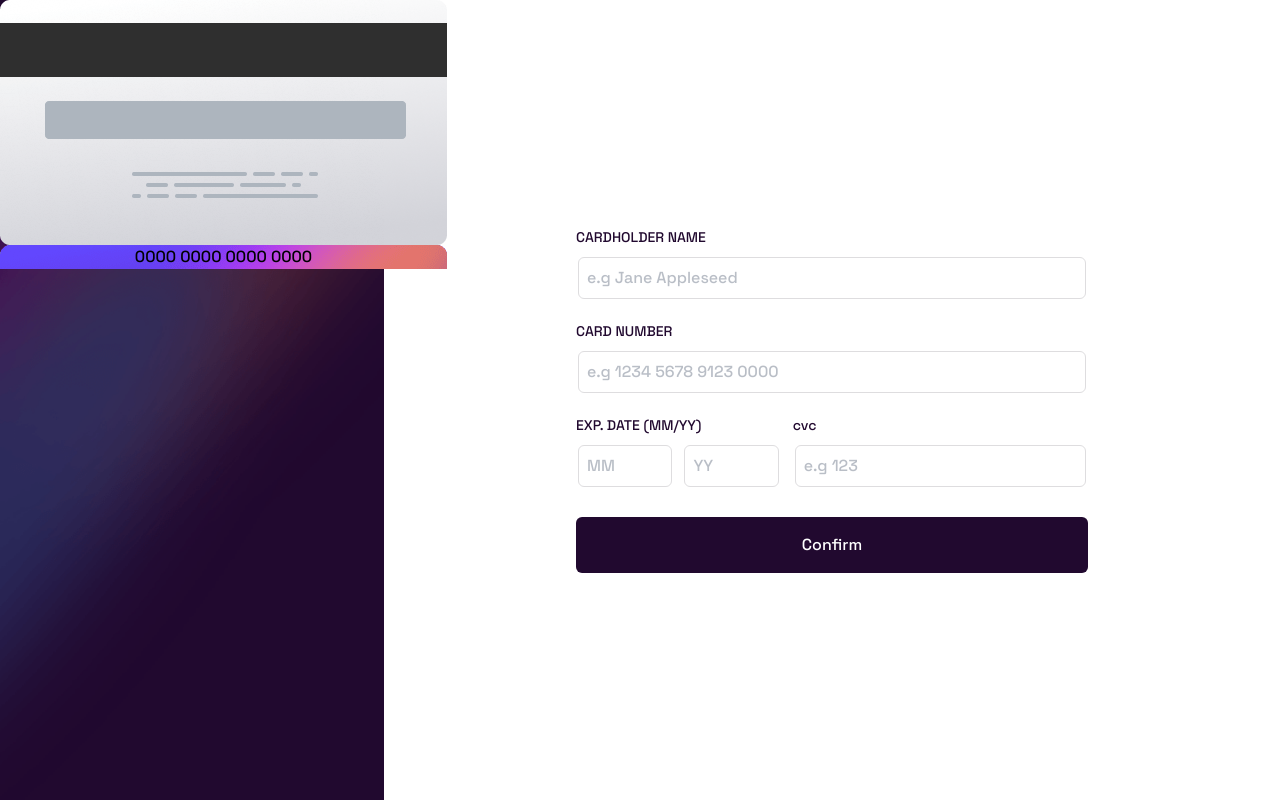
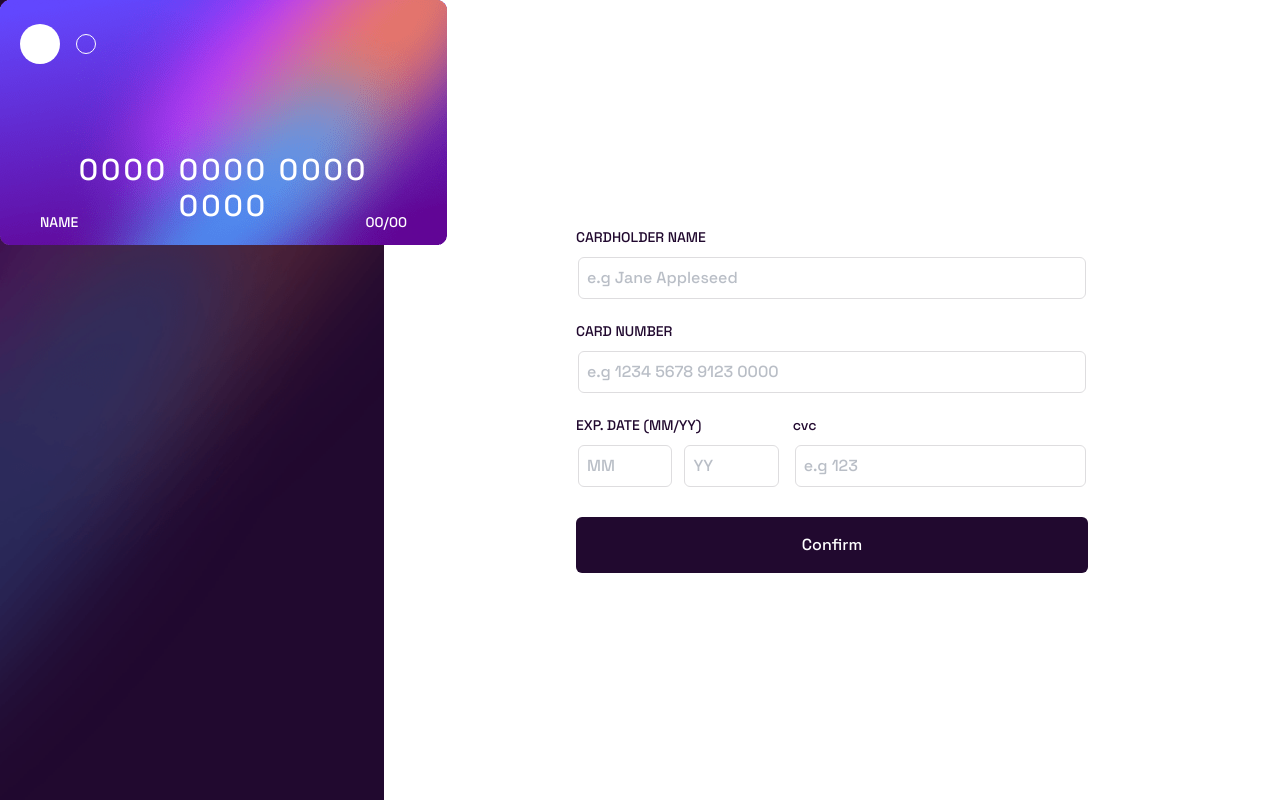
Before and after one commit to GuilhermeFigueira/interative-card-form, a React (Vite) app: page / in a window 1280 px wide. Built offline with nearby package versions, Linux system fonts and the light colour scheme.

Commit message:
frente cartão finalizado

```diff
--- a/src/App.tsx
+++ b/src/App.tsx
@@ -10,20 +10,34 @@ function App() {
 
 	return (
 		<div>
-			<div className="absolute">
+			<div className="absolute ">
 				<div>
-					<img src="/bg-card-back.png" alt="Back of the card" />
+					{/* <img src="/bg-card-back.png" alt="Back of the card" /> */}
 				</div>
-				<div className="z-10 bg-front_card flex flex-col items-center">
-					<div></div>
-					<div className="flex flex-col">
-						<div>0000 0000 0000 0000</div>
-						<div></div>
+				<div className="z-10 relative items-center w-[22rem] md:w-auto transition-all md:h-64 h-44 ">
+					<img
+						src="/bg-card-front.png"
+						alt=""
+						className=" bg-cover bg-no-repeat bg-center "
+					/>
+					<div className="absolute grid grid-rows-2 top-0 h-full w-full font-thin">
+						<div className="flex p-6 px-5 gap-4 content-start flex-wrap items-center">
+							<div className="bg-white rounded-full w-10 h-10"></div>
+							<div className="rounded-full border border-white w-5 h-5"></div>
+						</div>
+						<div className="grid grid-rows-2 text-white p-2 px-3 md:p-6 md:px-8 uppercase">
+							<div className="text-center md:text-3xl text-2xl text tracking-widest">
+								0000 0000 0000 0000
+							</div>
+							<div className="flex justify-between items-end text-sm px-2">
+								<span>Name</span> <span>00/00</span>
+							</div>
+						</div>
 					</div>
 				</div>
 			</div>
-			<div className="h-screen w-screen grid grid-rows-[30%_1fr] sm:grid-cols-[30%_1fr] sm:grid-rows-none">
-				<header className="bg-background_mobile sm:bg-background_desktop bg-cover bg-no-repeat"></header>
+			<div className="h-screen w-screen grid grid-rows-[30%_1fr] md:grid-cols-[30%_1fr] md:grid-rows-none">
+				<header className="bg-background_mobile md:bg-background_desktop bg-cover bg-no-repeat"></header>
 				<main className="flex h-full m-auto items-center">
 					{isConfirmed ? <ThankYouPage /> : <CardForm />}
 				</main>
```
